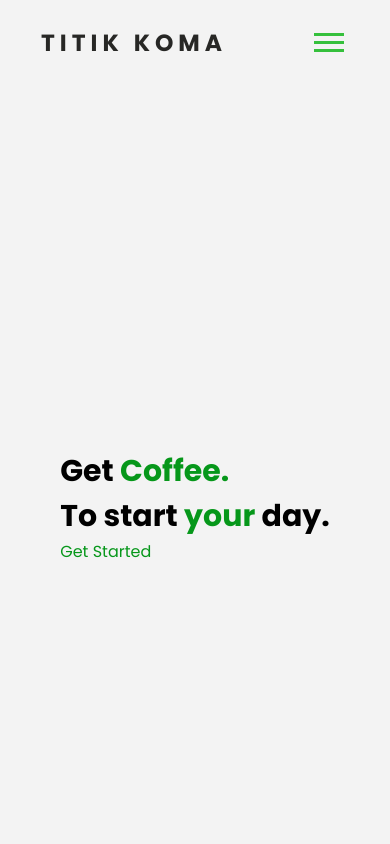
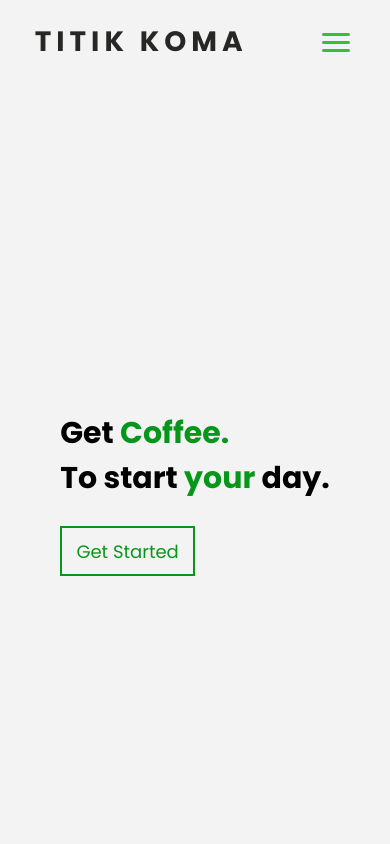
Before and after one commit to Widi-ps/titik_bal-s, a plain HTML site: page index.html in a window 390 px wide. Shown: the top 844 px of the page. Drawn offline with Linux system fonts and the light colour scheme.

Commit message:
add button hover and some media queries

```diff
--- a/css/hayuk.css
+++ b/css/hayuk.css
@@ -32,14 +32,12 @@ nav {
   min-height: 10vh;
   /* background-color: #f3f3f3; */
 }
-
 .logo {
   color: #272725;
   text-transform: uppercase;
   letter-spacing: 5px;
-  font-size: 20px;
+  font-size: 28px;
 }
-
 .nav-links {
   display: flex;
   width: 42%;
@@ -53,35 +51,36 @@ nav {
 .nav-links a {
   color: #272725;
   text-decoration: none;
-  letter-spacing: 3px;
+  letter-spacing: 2px;
   font-size: 16px;
-  font-weight: 500;
+  /* font-weight: 500; */
 }
 .nav-active {
   transform: translateX(0%);
 }
 .burger div {
-  width: 30px;
+  width: 28px;
   height: 3px;
   background: rgb(53, 192, 60);
+  border-radius: 3px;
   margin: 5px;
 }
 .burger {
   display: none;
   cursor: pointer;
 }
-@keyframes navLinksFade{
-  from{
+@keyframes navLinksFade {
+  from {
     opacity: 0;
     transform: translateX(50px);
   }
-  to{
+  to {
     opacity: 1;
     transform: translateX(0px);
   }
 }
 .landing {
-  height: 100vh;
+  height: 90vh;
   display: flex;
   justify-content: space-around;
 }
@@ -92,25 +91,92 @@ nav {
   width: 30%;
   height: 100%;
 }
-
 .image-page img {
   width: 100%;
 }
-
 .text-landing {
   display: flex;
   flex-direction: column;
   align-items: left;
   justify-content: center;
+  margin-top: -25px;
+}
+.text-landing .highlight {
+  color: #06971a;
+}
+.text-landing h1 {
+  font-weight: 700;
+  font-size: 2.6rem;
+}
+.text-landing .btn {
+  margin-top: 25px;
+}
+.vertical {
+  display: flex;
+  justify-content: center;
+  align-items: center;
+  position: relative;
+  width: 50%;
+  height: 50px;
+  border: 2px solid #06971a;
+  font-size: 18px;
+  cursor: pointer;
+}
+.vertical .text {
+  position: relative;
+  color: transparent;
+  background-image: -webkit-gradient(
+    linear,
+    left bottom,
+    left top,
+    from(#f3f3f3),
+    color-stop(50%, #f3f3f3),
+    color-stop(50%, #06971a),
+    to(#06971a)
+  );
+
+  background-image: linear-gradient(
+    0deg,
+    #f3f3f3 0%,
+    #f3f3f3 50%,
+    #06971a 50%,
+    #06971a 100%
+  );
+  background-repeat: repeat;
+  background-size: 100% 200%;
+  background-position: 0 0;
+  background-clip: text;
+  -webkit-background-clip: text;
+  transition: background-position 300ms;
+  -webkit-transition: background-position 300ms;
+}
+.vertical::before {
+  content: "";
+  position: absolute;
+  top: 0;
+  left: 0;
+  width: 100%;
+  height: 100%;
+  background: #07a11c;
+  -webkit-transform-origin: 0 0;
+  transform-origin: 0 0;
+  -webkit-transform: scale3d(1, 0, 1);
+  transform: scale3d(1, 0, 1);
+  -webkit-transition: -webkit-trasnform 300ms;
+  transition: -webkit-trasnform 300ms;
+  transition: transfrom 300ms;
+  transition: transform 300ms, -webkit-transform 300ms;
 }
 
-.text-landing span {
-  color: #06971a;
+.vertical:hover .text {
+  background-position: 0 100%;
 }
 
-.landing h1 {
-  font-size: 50px;
-  font-weight: 700;
+.vertical:hover::before {
+  transform-origin: 0 100%;
+  -webkit-transform-origin: 0 100%;
+  transform: scale3d(1, 1, 1);
+  -webkit-transform: scale3d(1, 1, 1);
 }
 
 /*
@@ -595,7 +661,7 @@ header .navbar ul li a.active:before {
   display: block;
 }
 
-.testimonials .slider .slide .slide-img img {
+.testimonials .sliderx .slide .slide-img img {
   width: 300px;
   height: 100%;
 }
@@ -653,14 +719,23 @@ header .navbar ul li a.active:before {
   background-image: url(../img/svg/icon-prev.svg);
 }
 
-@media only screen and (max-width: 1024px) {
+@media screen and (max-width: 1024px) {
   .nav-links {
     width: 50%;
   }
 }
 
 @media screen and (max-width: 768px) {
-  body{
+  .nav-links {
+    width: 60%;
+  }
+  .logo h1 {
+    font-size: 28px;
+  }
+}
+
+@media screen and (max-width: 576px) {
+  body {
     overflow-x: hidden;
   }
   .landing {
@@ -693,7 +768,6 @@ header .navbar ul li a.active:before {
   }
 }
 
-
 @media screen and (min-width: 768px) {
   .testimonials .slider .slide {
     flex-direction: row;
```
